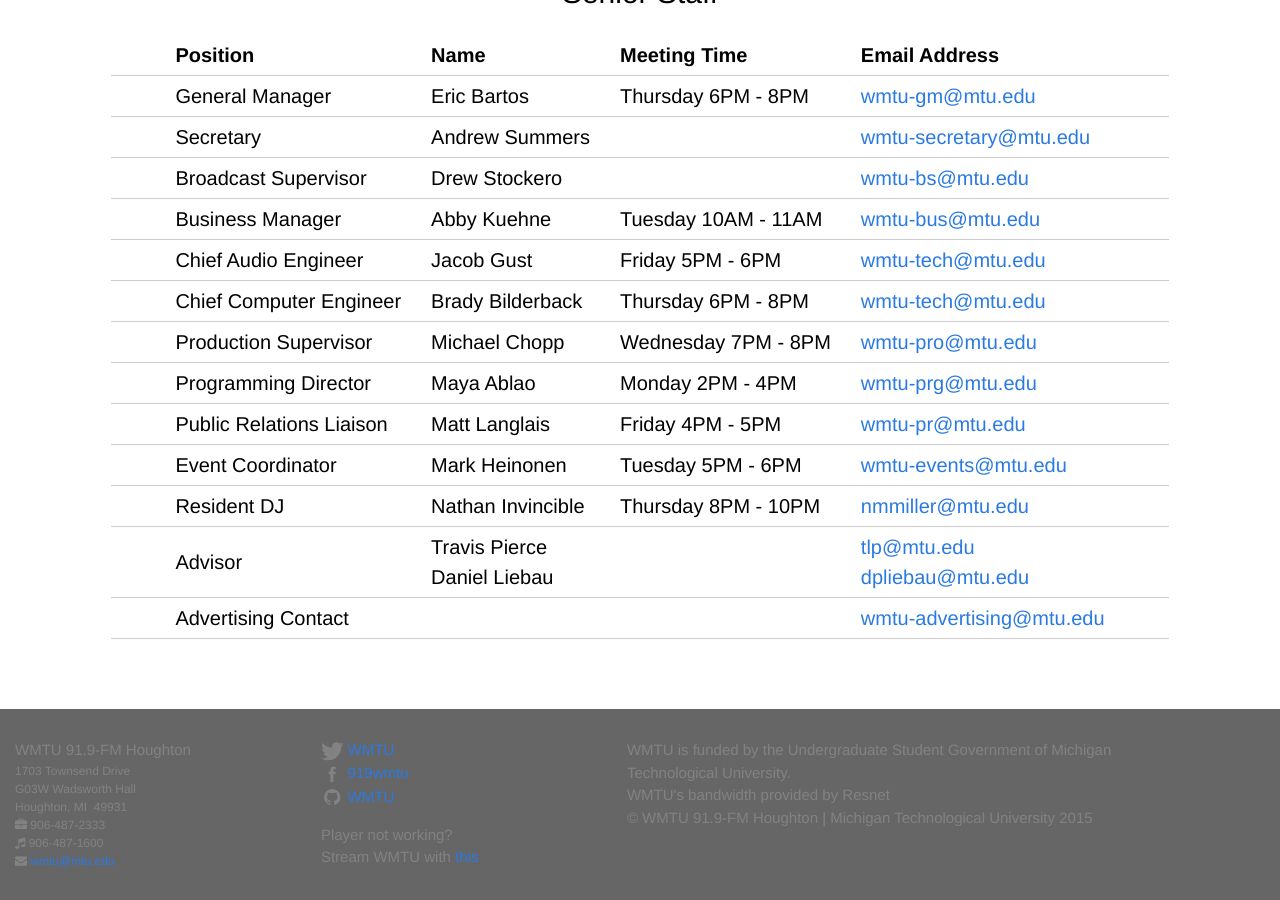
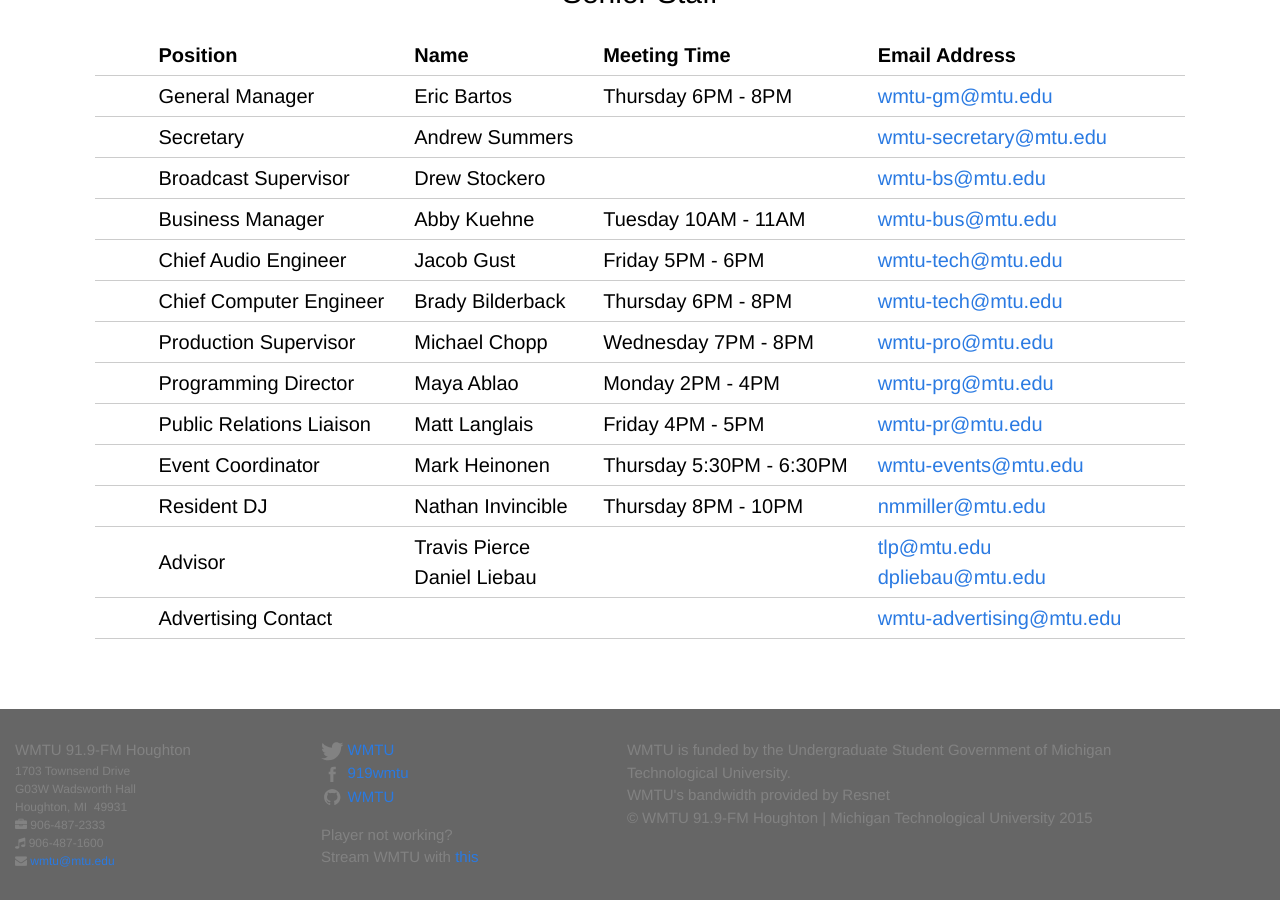
Before and after one commit to WMTU/wmtu.mtu.edu, a Jekyll site: the page built from index.html, in a window 1280 px wide and 900 px high, scrolled down 962 px. Built offline with Jekyll 4.4.1, drawn with Linux system fonts in a browser that asks for light colours; comment, search, counter and statistics services are not loaded.

Commit message:
Updated events hours

```diff
--- a/index.html
+++ b/index.html
@@ -180,7 +180,7 @@
           Mark Heinonen
         </td>
         <td>
-          Tuesday 5PM - 6PM
+          Thursday 5:30PM - 6:30PM
         </td>
         <td>
           <a href="mailto:wmtu-events@mtu.edu">wmtu-events@mtu.edu</a>
```
